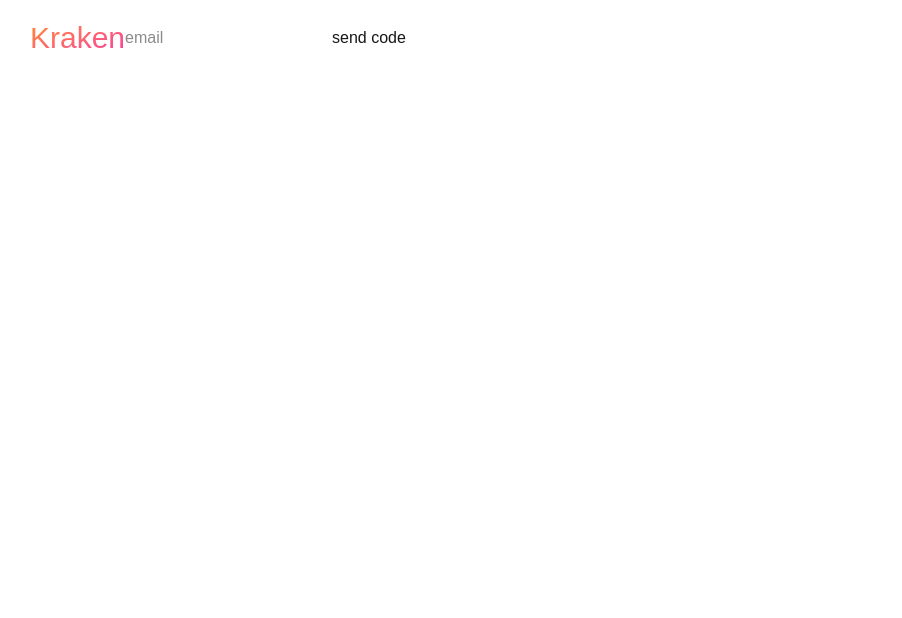
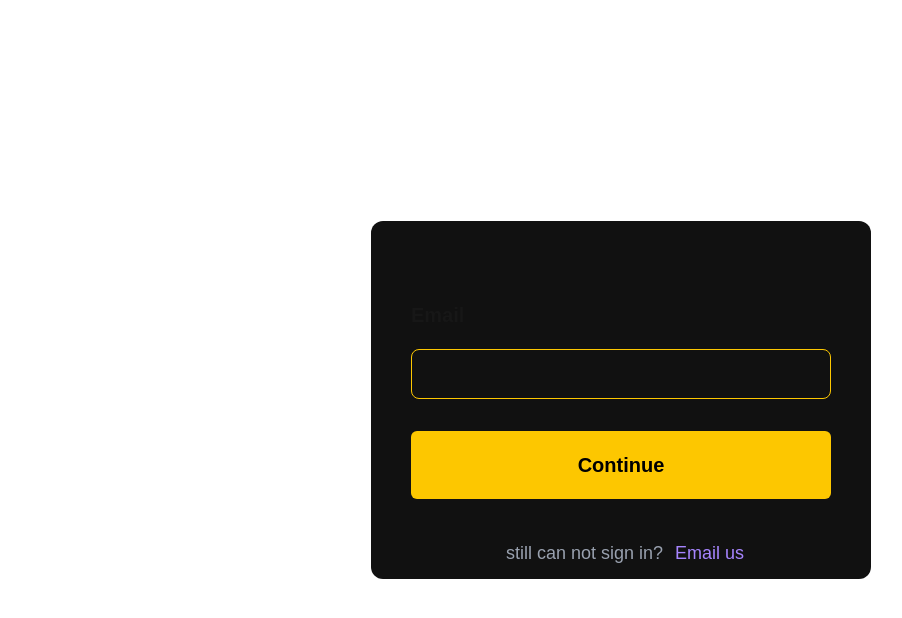
Before and after one commit to SamirSweden/mern, a Next.js app: page /sign-in in a window 1280 px wide. Shown: the top 618 px of the page, without its empty margins (19-921 px from the left). Built offline with nearby package versions, Linux system fonts and the light colour scheme.

Commit message:
fixed code

```diff
--- a/app/components/shared/header/Header.tsx
+++ b/app/components/shared/header/Header.tsx
@@ -64,7 +64,7 @@ const Header = () => {
                                 ))}
                             </ul>
                             <div className="header__apps  flex flex-col gap-[10px] !px-5 items-center justify-center fixed bottom-7 left-0 w-full mx-3 ">
-                                <button onClick={() => router.push('/login')} className="login  bg-yellow-400 py-[20px] px-[20px] w-full outline-none border-none  cursor-pointer  w-full rounded-xl text-black capitalize ">
+                                <button onClick={() => router.push('/sign-in')} className="login  bg-yellow-400 py-[20px] px-[20px] w-full outline-none border-none  cursor-pointer  w-full rounded-xl text-black capitalize ">
                                     login
                                 </button>
                             </div>
--- a/app/sign-in/page.tsx
+++ b/app/sign-in/page.tsx
@@ -3,6 +3,7 @@
 import Link from "next/link";
 import {useState} from "react";
 import {useRouter} from "next/navigation";
+import {ShieldAlert} from "lucide-react";
 
 
 
@@ -39,40 +40,84 @@ export default function SignInPage() {
 
     return (
         <>
-            <nav className={'py-5 px-2 min-h-screen'}>
+            <section className={'py-5 px-2 h-screen'}>
                 <div className="max-w-[1230px] mx-auto md:px-6 px-4 w-full h-full">
-                    <div className="flex items-center justify-left">
-                        <Link className={'z-50 text-center outline-none border-none text-3xl capitalize font-mono select-none text-transparent bg-gradient-to-br bg-clip-text from-orange-400  to-pink-500'} href={'/'}>Kraken</Link>
+                    <div className="flex items-center justify-center h-full">
 
+                        <div className={'sign-in-page bg-[#111] w-[500px] rounded-xl py-20 px-10 relative'}>
 
-                        <div>
                             {step === 'email' ? (
                                 <>
+                                    <div className="flex flex-col items-start gap-3">
+                                        <span className={'font-black capitalize mb-2 text-xl'}>email</span>
                                         <input
                                             onChange={(e) => setEmail(e.target.value)}
                                             value={email}
-                                        placeholder={'email'}
+                                            className={'py-3 px-6 rounded-lg mb-5 w-full border border-yellow-400 outline-none bg-transparent text-white font-black '}
                                         />
-                                    <button onClick={sendCode}>
-                                        send code
-                                    </button>
+                                        <div className="flex items-center w-full">
+                                            <button onClick={sendCode}
+                                            className={'py-5 px-4 w-full text-center text-xl hover:bg-blue-600 outline-none border-none text-black capitalize font-bold cursor-pointer bg-yellow-400 rounded-md'}
+                                            >continue</button>
+                                        </div>
+                                        <div className={'mt-4 flex items-center justify-center gap-3 absolute bottom-3 left-[27%]'}>
+                                            <span className={'text-center text-lg text-gray-400 text-wrap'}>still can not sign in?</span>
+                                            <span className={'text-center text-lg text-violet-400 text-wrap'}>Email us</span>
+                                        </div>
+                                    </div>
                                 </>
                             ) : (
                                 <>
+                                    <div className="flex flex-col items-start gap-3">
+                                        <span className={'font-black capitalize mb-2 text-xl'}>paste code</span>
                                         <input
+                                            placeholder={"XXX-XXX"}
                                             onChange={(e) => setCode(e.target.value)}
-                                        placeholder={'XXX-XXX'}
                                             value={code}
+                                            className={'py-3 px-6 rounded-lg mb-5 w-full border border-yellow-400 outline-none bg-transparent text-white font-black '}
                                         />
-                                    <button onClick={verifyCode}>sign up</button>
+                                        <div className="flex items-center w-full">
+                                            <button onClick={verifyCode}
+                                                    className={'py-5 px-4 w-full text-center text-xl hover:bg-blue-600 outline-none border-none text-black capitalize font-bold cursor-pointer bg-yellow-400 rounded-md'}
+                                            >sign in</button>
+                                        </div>
+                                        <div className={'mt-4 flex items-center justify-center gap-3 absolute bottom-3 left-10'}>
+                                            <ShieldAlert size={30} />
+                                            <span className={'text-center text-sm text-gray-400 text-wrap py-1 px-2 rounded-lg bg-white/10 border border-yellow-500'}>do not share code with others</span>
+                                        </div>
+                                    </div>
                                 </>
                             )}
                         </div>
 
+                        {/*<div>*/}
+                        {/*    {step === 'email' ? (*/}
+                        {/*        <>*/}
+                        {/*            <input*/}
+                        {/*                onChange={(e) => setEmail(e.target.value)}*/}
+                        {/*                value={email}*/}
+                        {/*                placeholder={'email'}*/}
+                        {/*            />*/}
+                        {/*            <button onClick={sendCode}>*/}
+                        {/*                send code*/}
+                        {/*            </button>*/}
+                        {/*        </>*/}
+                        {/*    ) : (*/}
+                        {/*        <>*/}
+                        {/*            <input*/}
+                        {/*                onChange={(e) => setCode(e.target.value)}*/}
+                        {/*                placeholder={'XXX-XXX'}*/}
+                        {/*                value={code}*/}
+                        {/*            />*/}
+                        {/*            <button onClick={verifyCode}>sign up</button>*/}
+                        {/*        </>*/}
+                        {/*    )}*/}
+                        {/*</div>*/}
+
 
                     </div>
                 </div>
-            </nav>
+            </section>
         </>
     )
 }
```
Lines whose indentation alone changed are shown as unchanged.
